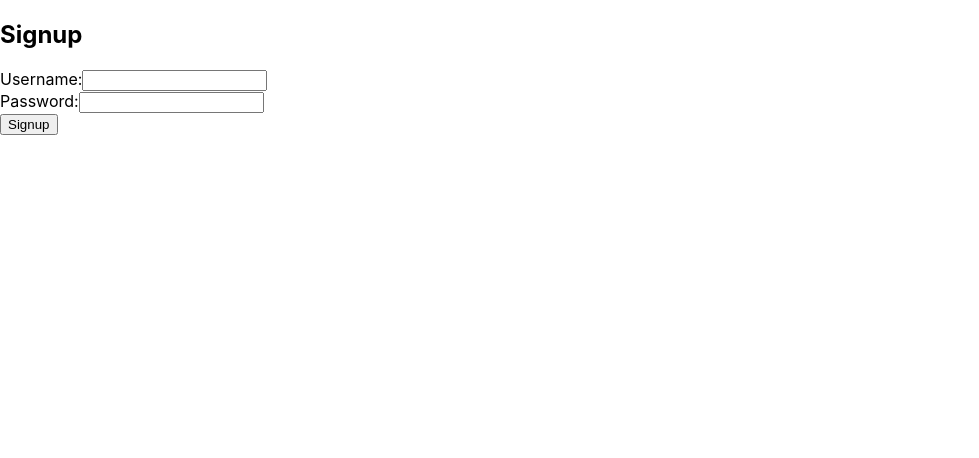
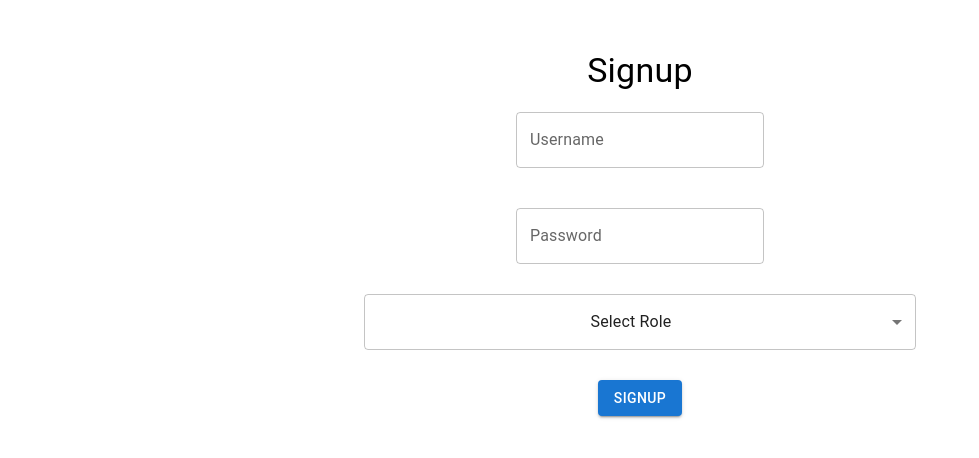
Before and after one commit to orzTHUNDER/app, a React (Create React App) app in the folder reactcode/: page /signup/1 in a window 1280 px wide. Shown: the top 458 px of the page, without its empty margins (0-979 px from the left). Built offline with nearby package versions, Linux system fonts and the light colour scheme.

Commit message:
Refactored signup page with MUI

```diff
--- a/reactcode/package.json
+++ b/reactcode/package.json
@@ -3,11 +3,15 @@
   "version": "0.1.0",
   "private": true,
   "dependencies": {
+    "@emotion/react": "^11.11.3",
+    "@emotion/styled": "^11.11.0",
+    "@mui/material": "^5.15.11",
     "@testing-library/jest-dom": "^5.17.0",
     "@testing-library/react": "^13.4.0",
     "@testing-library/user-event": "^13.5.0",
     "react": "^18.2.0",
     "react-dom": "^18.2.0",
+    "react-router-dom": "^6.22.1",
     "react-scripts": "5.0.1",
     "web-vitals": "^2.1.4"
   },
--- a/reactcode/src/components/Login.js
+++ b/reactcode/src/components/Login.js
@@ -1,7 +1,8 @@
 // Login.js
 import React, { useState } from 'react';
 import axios from 'axios';
-import { TextField } from '@mui/material';
+import { TextField, Button, Typography, Container, Grid } from '@mui/material';
+import { Link } from 'react-router-dom';
 
 const Login = ({ onLogin }) => {
   const [username, setUsername] = useState('');
@@ -31,6 +32,14 @@ const Login = ({ onLogin }) => {
       <br />
       <TextField id="outlined-basic" label="Password:" type="password" value={password} onChange={(e) => setPassword(e.target.value)} />
       <br />
+
+      <Typography variant="body1" style={{ marginTop: '10px' }}>
+        Already have an account?{' '}
+        <Link href="/signup" underline="always">
+          Sign up
+        </Link>
+      </Typography>
+
       <button onClick={handleLogin}>Login</button>
     </div>
   );
--- a/reactcode/src/components/Signup.js
+++ b/reactcode/src/components/Signup.js
@@ -1,17 +1,20 @@
-// Signup.js
 import React, { useState } from 'react';
 import axios from 'axios';
+import { TextField, Button, Typography, Container, Grid, Select, MenuItem } from '@mui/material';
+import { Link } from 'react-router-dom';
 
 const Signup = ({ onSignup }) => {
-  const [username, setUsername] = useState('');
+  const [userName, setUserName] = useState('');
   const [password, setPassword] = useState('');
+  const [role, setRole] = useState('');
 
   const handleSignup = async () => {
     try {
       // Replace the URL with your Postman mock API endpoint for user registration
       const response = await axios.post('https://ba655539-99ca-4acf-9c3d-6041615e1efa.mock.pstmn.io/users', {
-        username,
+        userName,
         password,
+        role
       });
 
       // For simplicity, assuming the API returns the newly created user
@@ -23,20 +26,47 @@ const Signup = ({ onSignup }) => {
   };
 
   return (
-    <div>
-      <h2>Signup</h2>
-      <label>
-        Username:
-        <input type="text" value={username} onChange={(e) => setUsername(e.target.value)} />
-      </label>
+    <Container maxWidth="sm" style={{ marginTop: '50px', textAlign: 'center' }}>
+      <Typography variant="h4">Signup</Typography>
+      <TextField
+        label="Username"
+        variant="outlined"
+        value={userName}
+        onChange={(e) => setUserName(e.target.value)}
+        style={{ margin: '20px 0' }}
+      />
       <br />
-      <label>
-        Password:
-        <input type="password" value={password} onChange={(e) => setPassword(e.target.value)} />
-      </label>
+      <TextField
+        label="Password"
+        type="password"
+        variant="outlined"
+        value={password}
+        onChange={(e) => setPassword(e.target.value)}
+        style={{ margin: '20px 0' }}
+      />
       <br />
-      <button onClick={handleSignup}>Signup</button>
-    </div>
+      <Select
+        value={role}
+        onChange={(e) => setRole(e.target.value)}
+        variant="outlined"
+        displayEmpty
+        style={{width: '100%',
+        margin: '10px 0',}}
+      >
+        <MenuItem value="" disabled>
+          Select Role
+        </MenuItem>
+        <MenuItem value="Participant">Participant</MenuItem>
+        <MenuItem value="Panelist">Panelist</MenuItem>
+        <MenuItem value="Judge">Judge</MenuItem>
+      </Select>
+
+      <Button variant="contained" onClick={handleSignup} style={{ marginTop: '20px' }}>
+        Signup
+      </Button>
+
+
+    </Container>
   );
 };
 
```
Also changed, not shown: 1 other file (tests, documents, lock files or other folders).
